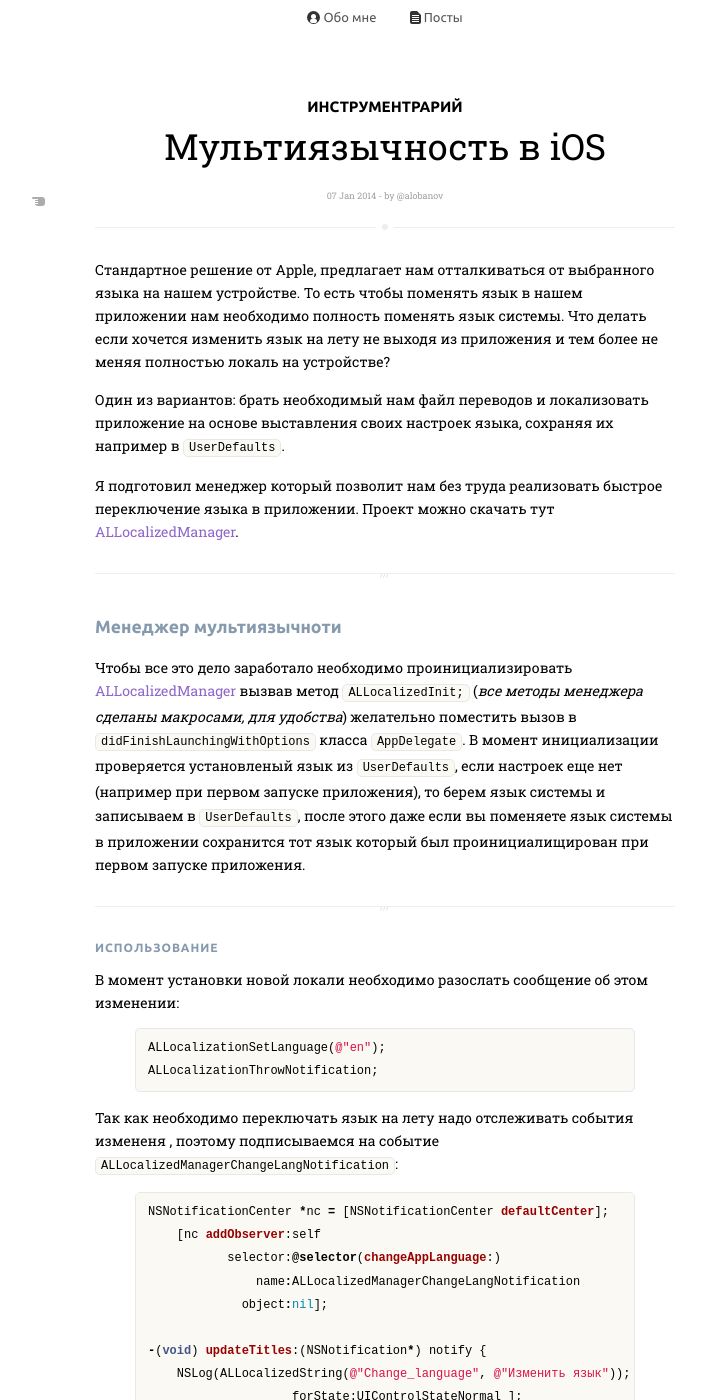
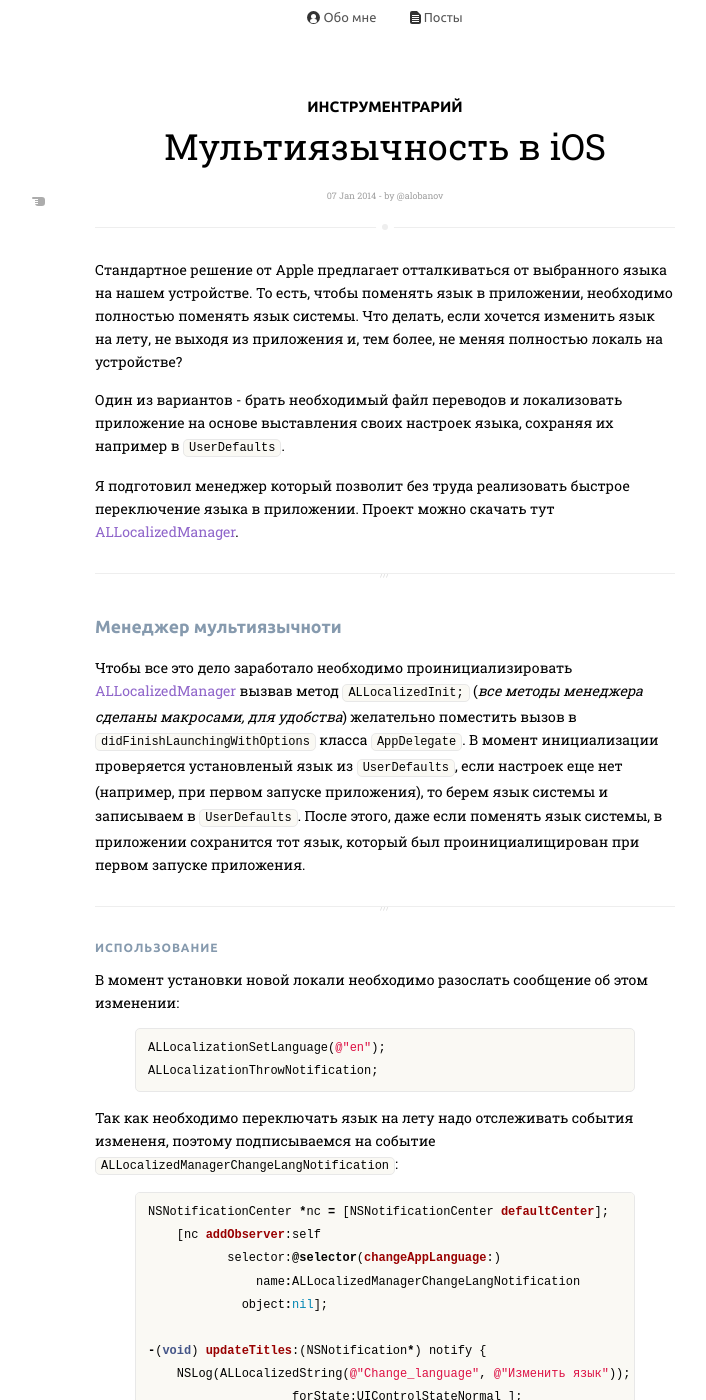
Before and after one commit to alobanov/alobanov.github.io, a Jekyll site: the page built from _posts/2014-01-7-2014-ALLocalizedManager.md, in a window 1280 px wide and 1400 px high, scrolled down 252 px. Shown: the whole window, without its empty margins (255-961 px from the left). Built offline with Jekyll 4.4.1, drawn with Linux system fonts in a browser that asks for light colours; a script that is not in the unit is left out; comment, search, counter and statistics services are not loaded; some of the changed text lies outside the part shown.

Commit message:
fix article mistake

```diff
--- a/_posts/2014-01-7-2014-ALLocalizedManager.md
+++ b/_posts/2014-01-7-2014-ALLocalizedManager.md
@@ -9,17 +9,17 @@ categories: libs
     <img src="/images/github.svg" alt="GitHub" size="100">
  </div>-->
 
-Стандартное решение от Apple, предлагает нам отталкиваться от выбранного языка на нашем устройстве. То есть чтобы поменять язык в нашем приложении нам необходимо полность поменять язык системы. Что делать если хочется изменить язык на лету не выходя из приложения и тем более не меняя полностью локаль на устройстве?
+Стандартное решение от Apple предлагает отталкиваться от выбранного языка на нашем устройстве. То есть, чтобы поменять язык в приложении, необходимо полностью поменять язык системы. Что делать, если хочется изменить язык на лету, не выходя из приложения и, тем более, не меняя полностью локаль на устройстве?
 
-Один из вариантов: брать необходимый нам файл переводов и локализовать приложение на основе выставления своих настроек языка, сохраняя их например в `UserDefaults`.
+Один из вариантов - брать необходимый файл переводов и локализовать приложение на основе выставления своих настроек языка, сохраняя их например в `UserDefaults`.
 
-Я подготовил менеджер который позволит нам без труда реализовать быстрое переключение языка в приложении. Проект можно скачать тут [ALLocalizedManager](https://github.com/alobanov/ALLocalizedManager).
+Я подготовил менеджер который позволит без труда реализовать быстрое переключение языка в приложении. Проект можно скачать тут [ALLocalizedManager](https://github.com/alobanov/ALLocalizedManager).
 
 ---
 
 #Менеджер мультиязычноти
 
-Чтобы все это дело заработало необходимо проинициализировать   [ALLocalizedManager](https://github.com/alobanov/ALLocalizedManager) вызвав метод `ALLocalizedInit;` (*все методы менеджера сделаны макросами, для удобства*) желательно поместить вызов в `didFinishLaunchingWithOptions` класса `AppDelegate`. В момент инициализации проверяется установленый язык из `UserDefaults`, если настроек еще нет (например при первом запуске приложения), то берем язык системы и записываем в `UserDefaults`, после этого даже если вы поменяете язык системы в приложении сохранится тот язык который был проинициалищирован при первом запуске приложения.
+Чтобы все это дело заработало необходимо проинициализировать   [ALLocalizedManager](https://github.com/alobanov/ALLocalizedManager) вызвав метод `ALLocalizedInit;` (*все методы менеджера сделаны макросами, для удобства*) желательно поместить вызов в `didFinishLaunchingWithOptions` класса `AppDelegate`. В момент инициализации проверяется установленый язык из `UserDefaults`, если настроек еще нет (например, при первом запуске приложения), то берем язык системы и записываем в `UserDefaults`. После этого, даже если поменять язык системы, в приложении сохранится тот язык, который был проинициалищирован при первом запуске приложения.
 
 ---
 
@@ -32,7 +32,7 @@ ALLocalizationSetLanguage(@"en");
 ALLocalizationThrowNotification;
 {% endhighlight %}
 
-Так как необходимо переключать язык на лету надо отслеживать события измененя , поэтому подписываемся на событие `ALLocalizedManagerChangeLangNotification`:
+Так как необходимо переключать язык на лету надо отслеживать события измененя, поэтому подписываемся на событие `ALLocalizedManagerChangeLangNotification`:
 
 {% highlight objective-c %}
 NSNotificationCenter *nc = [NSNotificationCenter defaultCenter];
```
Also changed, not shown: other parts of _posts/2014-01-7-2014-ALLocalizedManager.md (+3 -3 lines), 1 other file.
